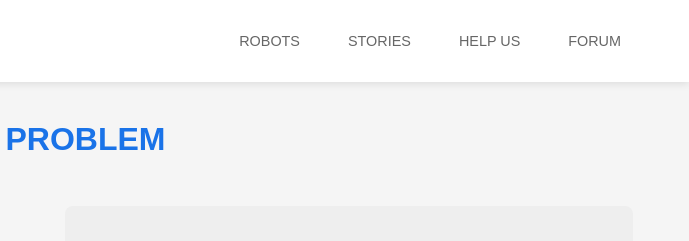
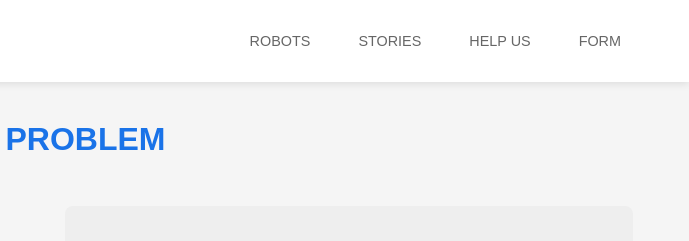
Before and after one commit to mbayestark/FloodW, a website: page index.html in a window 1280 px wide. Shown: the top 241 px of the page, 591-1280 px from the left. Drawn offline with Linux system fonts and the light colour scheme; a script that the page names is missing.

Commit message:
Update index.html

```diff
--- a/index.html
+++ b/index.html
@@ -254,7 +254,7 @@
         <li><a href="#solution" class="nav-link">Robots</a></li>
         <li><a href="/FloodW/reels" class="nav-link">Stories</a></li>
         <li><a href="#donate" class="nav-link">Help Us</a></li>
-        <li><a href="#forum" class="nav-link">Forum</a></li>
+          <li><a href="/FloodW/form" class="nav-link" >Form</a></li>
       </ul></nav>
     </div>
     <script src="//translate.google.com/translate_a/element.js?cb=googleTranslateElementInit"></script>
```
